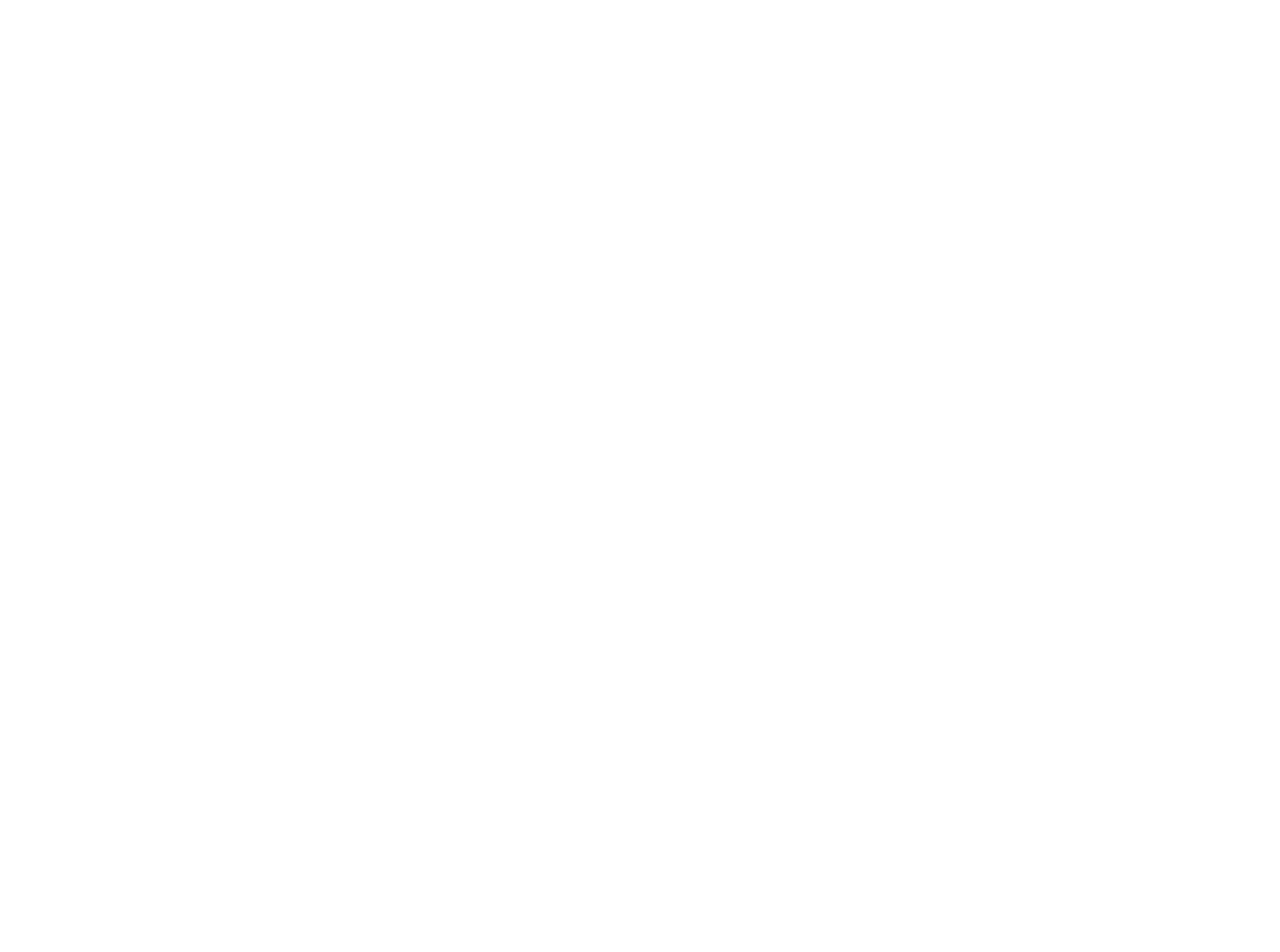
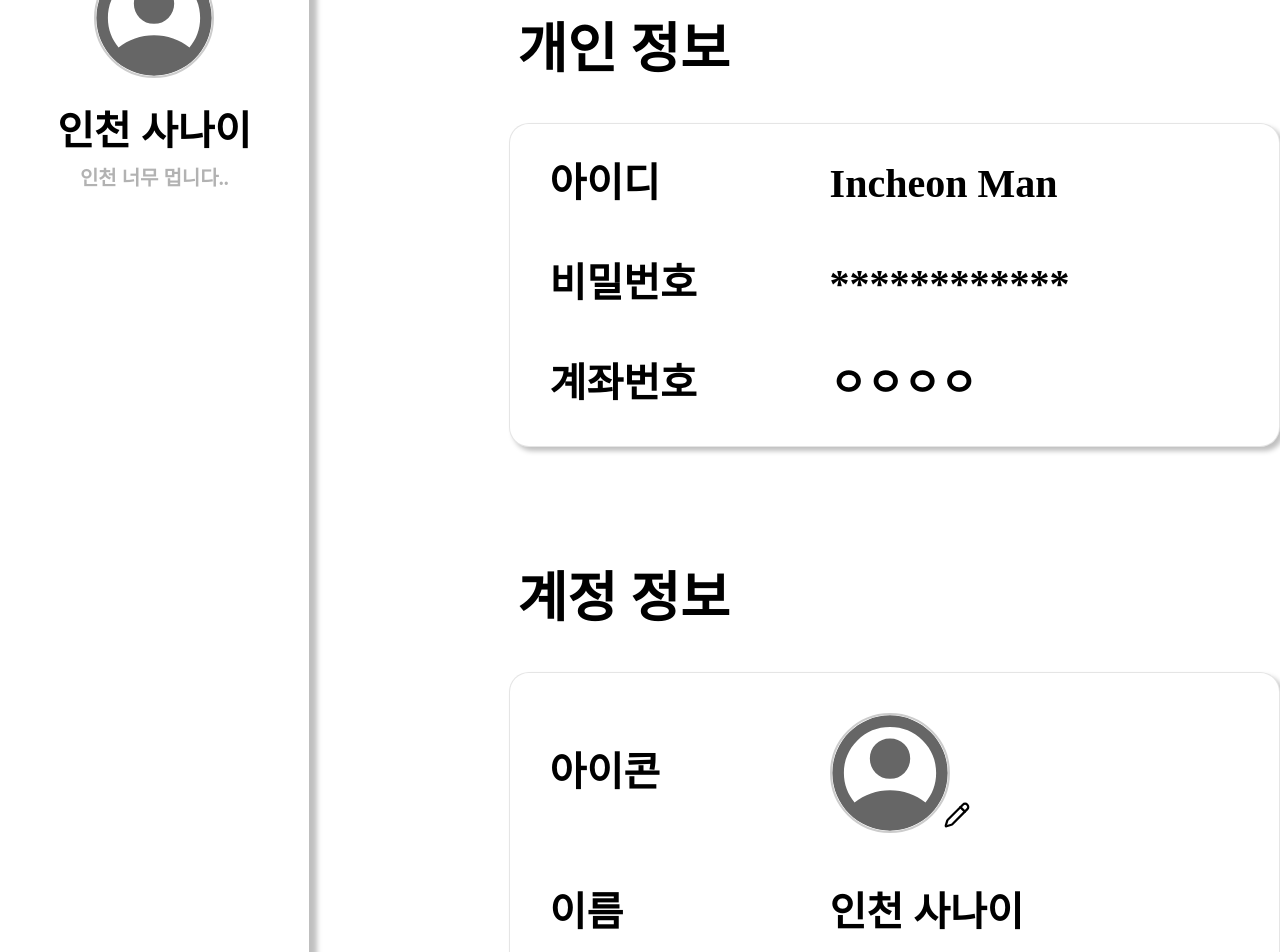
Before and after one commit to Team-DBE/DAEXI-FE, a React (Vite) app: page /mypage in a window 1280 px wide. Before the commit this address had no page. Shown: the part 160-1112 px from the top of the page. Before the commit the page ends 800 px from the top, so only its background shows below. Built offline with nearby package versions, Linux system fonts and the light colour scheme.

Commit message:
마이페이지 퍼블리싱
마이페이지 퍼블리싱

```diff
--- a/package.json
+++ b/package.json
@@ -10,6 +10,7 @@
     "preview": "vite preview"
   },
   "dependencies": {
+    "lucide-react": "^0.540.0",
     "react": "^19.1.0",
     "react-dom": "^19.1.0",
     "react-router-dom": "^7.7.1",
--- a/src/App.jsx
+++ b/src/App.jsx
@@ -2,6 +2,7 @@
 import Login from "./pages/login/login.jsx";
 import Signup from "./pages/signup/signup.jsx";
 import Home from "./pages/home/home.jsx";
+import MyPage from "./pages/mypage/mypage.jsx";
 import { createGlobalStyle } from "styled-components";
 
 const GlobalStyle = createGlobalStyle`
@@ -19,6 +20,7 @@
         <Route path="/signup" element={<Signup />} />
         <Route path="/home" element={<Home />} />
         <Route path="/" element={<Home />} />
+        <Route path="/mypage" element={<MyPage />} />
       </Routes>
     </>
   );
--- a/src/components/header/header.jsx
+++ b/src/components/header/header.jsx
@@ -39,7 +39,7 @@
             <Icon src={ChatIcon} alt="icon" />
             채팅
           </NavItem>
-          <NavItem to="/">
+          <NavItem to="/Mypage">
             <Icon src={MyPageIcon} alt="icon" />
             마이페이지
           </NavItem>
--- a/src/pages/login/login.jsx
+++ b/src/pages/login/login.jsx
@@ -1,4 +1,5 @@
 import "../../components/reset.css";
+import { Link } from "react-router-dom";
 import LogoImage from "../../assets/Logo/Logo_small.svg";
 import {
   Body,
@@ -29,7 +30,9 @@
           <ButtonWrapper>
             <Button bgColor="#FF8C00" type="submit">로그인</Button>
             <Line>또는</Line>
-            <Button bgColor="rgba(0,0,0,0.3)">회원가입</Button>
+            <Link to='/signup'>
+              <Button bgColor="rgba(0,0,0,0.3)" type="button" >회원가입</Button>
+            </Link>
           </ButtonWrapper>
         </form>
       </LoginDiv>
--- /dev/null
+++ b/src/pages/mypage/mypage.jsx
@@ -0,0 +1,103 @@
+import React, { useState } from "react"; // useState 훅 추가
+import "../../components/reset.css";
+import Header from "../../components/header/header.jsx";
+import Footer from "../../components/footer/footer.jsx";
+import { Pencil } from "lucide-react";
+import account from "../../assets/images/account_circle.svg"
+import {
+  LeftContainer,
+  AccountInfoContainer,
+  PersonalInfoContainer,
+  Contents,
+  InfoTitle,
+  InfoWrapper,
+  InfoContentsWrapper,
+  InfoLabel,
+  InfoValue,
+  ProfileImage,
+  ProfileWrapper,
+  EditIcon,
+  HiddenFileInput,
+  Name,
+  Description,
+} from "./mypage.styles.js";
+
+function MyPage() {
+  function maskPassword(password) {
+    return "*".repeat(password.length);
+  }
+
+  const [profileImage, setProfileImage] = useState(account);
+
+  const handleImageChange = (e) => {
+    const file = e.target.files[0];
+    if (file) {
+      setProfileImage(URL.createObjectURL(file));
+    }
+  };
+
+  return (
+    <>
+      <Header />
+      <Contents>
+        <LeftContainer>
+          <ProfileWrapper>
+              <ProfileImage src={profileImage} alt="프로필" />
+          </ProfileWrapper>
+
+          <Name>인천 사나이</Name>
+          <Description>인천 너무 멉니다..</Description>
+        </LeftContainer>
+
+        <InfoWrapper>
+          <InfoTitle>개인 정보</InfoTitle>
+          <PersonalInfoContainer>
+            <InfoContentsWrapper>
+              <InfoLabel>아이디</InfoLabel>
+              <InfoValue>Incheon Man</InfoValue>
+            </InfoContentsWrapper>
+            <InfoContentsWrapper>
+              <InfoLabel>비밀번호</InfoLabel>
+              <InfoValue>{maskPassword("sdjksjj1355d")}</InfoValue>
+            </InfoContentsWrapper>
+            <InfoContentsWrapper>
+              <InfoLabel>계좌번호</InfoLabel>
+              <InfoValue>ㅇㅇㅇㅇ</InfoValue>
+            </InfoContentsWrapper>
+          </PersonalInfoContainer>
+
+          <InfoTitle>계정 정보</InfoTitle>
+          <AccountInfoContainer>
+            <InfoContentsWrapper>
+              <InfoLabel>아이콘</InfoLabel>
+              <InfoValue>
+                <ProfileWrapper>
+                  <ProfileImage src={profileImage} alt="프로필" />
+                  <EditIcon htmlFor="profile-upload">
+                    <Pencil size={18} />
+                  </EditIcon>
+                  <HiddenFileInput
+                    id="profile-upload"
+                    type="file"
+                    onChange={handleImageChange}
+                  />
+                </ProfileWrapper>
+              </InfoValue>
+            </InfoContentsWrapper>
+            <InfoContentsWrapper>
+              <InfoLabel>이름</InfoLabel>
+              <InfoValue>인천 사나이</InfoValue>
+            </InfoContentsWrapper>
+            <InfoContentsWrapper>
+              <InfoLabel>설명</InfoLabel>
+              <InfoValue>인천 → 인천 너무 멉니다..</InfoValue>
+            </InfoContentsWrapper>
+          </AccountInfoContainer>
+        </InfoWrapper>
+      </Contents>
+      <Footer />
+    </>
+  );
+}
+
+export default MyPage;
--- /dev/null
+++ b/src/pages/mypage/mypage.styles.js
@@ -0,0 +1,192 @@
+import styled from "styled-components";
+
+//전체 컨테이너
+export const Contents = styled.div`
+  display: flex;
+`;
+
+//왼쪽 메뉴 컨테이너
+export const LeftContainer = styled.div`
+  display: flex;
+  flex-direction: column;
+  align-items: center;
+  padding: 40px 0px;
+  gap: 80px;
+
+  width: 400px;
+  height: 1256px;
+
+  background: #FFFFFF;
+  box-shadow: 8px 0px 5px rgba(0, 0, 0, 0.25);
+`;
+
+//이름
+export const Name = styled.h2`
+  position: relative;
+  bottom: 50px;
+  width: auto;
+  height: 48px;
+
+  font-family: 'Noto Sans KR';
+  font-style: normal;
+  font-weight: 700;
+  font-size: 40px;
+  line-height: 48px;
+
+  text-align: center;
+
+  color: #000000;
+`;
+
+//설명
+export const Description = styled.span`
+  position: relative;
+  bottom: 120px;
+  width: auto;
+  height: 24px;
+
+  font-family: 'Noto Sans KR';
+  font-style: normal;
+  font-weight: 700;
+  font-size: 20px;
+  line-height: 24px;
+  text-align: center;
+
+  color: rgba(0, 0, 0, 0.3);
+`;
+
+//정보 제목
+export const InfoTitle = styled.h2`
+  width: 230px;
+  height: 65px;
+
+  font-family: 'Noto Sans KR';
+  font-style: normal;
+  font-weight: 700;
+  font-size: 54px;
+  line-height: 65px;
+  text-align: center;
+
+  color: #000000;
+
+  margin-bottom: 40px;
+`;
+
+//정보 컨테이너
+export const InfoWrapper = styled.div`
+  display: flex;
+  flex-direction: column;
+
+  width: 1000px;
+
+  margin-left: 200px;
+  margin-top: 100px;
+`;
+
+//개인 정보
+export const PersonalInfoContainer = styled.div`
+  display: flex;
+  flex-direction: column;
+  align-items: flex-start;
+  padding: 40px;
+  gap: 60px;
+
+  width: auto;
+  height: 324px;
+
+  background: #FFFFFF;
+  border: 1px solid rgba(0, 0, 0, 0.1);
+  box-shadow: 4px 4px 5px rgba(0, 0, 0, 0.25);
+  border-radius: 20px;
+
+  margin-bottom: 120px;
+`;
+
+//정보 내용 컨테이너
+export const InfoContentsWrapper = styled.div`
+  display: flex;
+  align-items: center;
+
+  width: 100%;
+
+  font-size: 40px;
+`;
+
+// 아이디, 이름제목 등
+export const InfoLabel = styled.span`
+  flex: 0 0 200px;
+  font-size: 40px;
+  font-weight: 600;
+  color: #000000;
+`;
+
+// 아이디, 이름에 대한 내용
+export const InfoValue = styled.span`
+  flex: 1;
+  font-size: 40px;
+  font-weight: 600;
+  color: #000000;
+
+  display: flex;
+  align-items: center;
+
+  margin-left: 80px;
+`;
+
+//계정 정보
+export const AccountInfoContainer = styled.div`
+  display: flex;
+  flex-direction: column;
+  align-items: flex-start;
+  padding: 40px;
+  gap: 60px;
+
+  width: auto;
+  height: auto;
+
+  background: #FFFFFF;
+  border: 1px solid rgba(0, 0, 0, 0.1);
+  box-shadow: 4px 4px 5px rgba(0, 0, 0, 0.25);
+  border-radius: 20px;
+`;
+
+// 프로필 전체 감싸는 컨테이너
+export const ProfileWrapper = styled.div`
+  position: relative;
+  width: 120px;
+  height: 120px;
+`;
+
+// 실제 프로필 이미지
+export const ProfileImage = styled.img`
+  width: 100%;
+  height: 100%;
+  border-radius: 50%;
+  object-fit: cover;
+  border: 2px solid #ccc;
+`;
+
+// 수정 아이콘 (연필)
+export const EditIcon = styled.label`
+  position: absolute;
+  bottom: 0px;
+  right: -25px;
+  width: 36px;
+  height: 36px;
+  border-radius: 50%;
+
+  transform: scale(1.5);
+
+  display: flex;
+  align-items: center;
+  justify-content: center;
+
+  cursor: pointer;
+
+  font-size: 18px;
+`;
+
+// 실제 파일 업로드 input (숨김)
+export const HiddenFileInput = styled.input`
+  display: none;
+`;
```
Also changed, not shown: src/assets/images/account_circle.svg (added), 1 other file (tests, documents, lock files or other folders).
